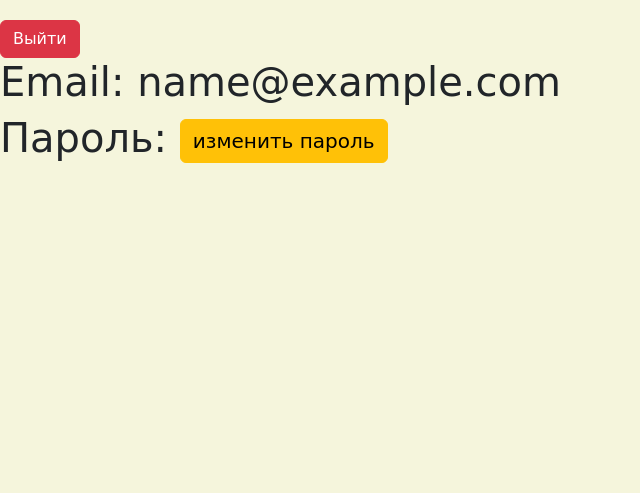
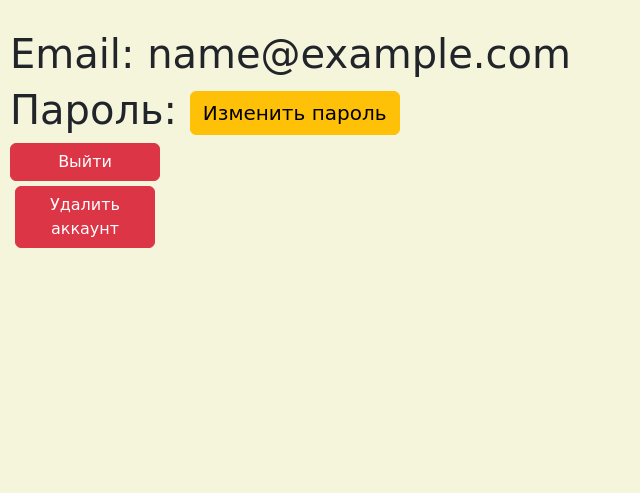
Before and after one commit to Anfisa2209/website_project, a Flask app: page /profile in a window 1280 px wide. Shown: the part 90-583 px from the top of the page, without its empty margins (0-640 px from the left). Run offline with Flask 3, Linux system fonts and the light colour scheme; a user stored in the database is signed in; a database or web service that is not in the repository returns one stand-in record (values such as "Sample title"); data that the repository does not hold is empty; some libraries are stand-ins or nearby versions.

Commit message:
Удаление аккаунта

```diff
--- a/main.py
+++ b/main.py
@@ -57,7 +57,7 @@ def logout():
 @app.route('/delete_comment/<int:comment_id>,<image_id>')
 def delete_comment(comment_id, image_id):
     if delete(f'{SERVER_URL}/{API_PREFIX}/comments/{comment_id}').json().get("success"):
-        flash('Комментарий удален')
+        flash('Комментарий удален', 'success')
         return redirect(f'/scheme/{image_id}')
     return
 
@@ -76,7 +76,7 @@ def update_comment(comment_id):
                                                                   'user_id': user_id,
                                                                   'scheme_name': scheme_name})
     link = f'/scheme/{scheme_name}'
-    flash('Комментарий изменён')
+    flash('Комментарий изменён', 'success')
     return redirect(link)
 
 
@@ -224,7 +224,7 @@ def change_password(user_id):
         if new_password == old_password:
             return render_template('change_password.html', form=form,
                                    css_url=url_for('static', filename='css/login.css'),
-                                   password_message='Это ваш текуший пароль, придумайте другой')
+                                   password_message='Это ваш текущий пароль, придумайте другой')
         if new_password != repeat_password:
             return render_template('change_password.html', form=form,
                                    css_url=url_for('static', filename='css/login.css'),
@@ -235,6 +235,23 @@ def change_password(user_id):
         return redirect('/profile')
 
     return render_template('change_password.html', form=form, css_url=url_for('static', filename='css/login.css'))
+
+
+@app.route('/delete_account/<int:user_id>', methods=['POST'])
+@login_required
+def delete_account(user_id):
+    if current_user.id != user_id:
+        abort(403)
+
+    db_sess = db_session.create_session()
+    user = db_sess.query(User).get(user_id)
+
+    db_sess.delete(user)
+    db_sess.commit()
+
+    logout_user()
+    flash('Ваш аккаунт был успешно удалён', 'info')
+    return redirect('/')
 
 
 @app.route('/about_us')
--- a/templates/base.html
+++ b/templates/base.html
@@ -15,8 +15,8 @@
 
     <header id="header">
       <div class="container">
-          <a href="/"><img src="{{ url_for('static', filename='img/settings.png') }}" class="image" id="gear" alt="шестеренка"></a>
-        <a href="/"><div class="title" id="title">
+          <a href="/#contentMain"><img src="{{ url_for('static', filename='img/settings.png') }}" class="image" id="gear" alt="шестеренка"></a>
+        <a href="/#contentMain"><div class="title" id="title">
             <span>H</span><span>S</span><span>-</span><span>P</span><span>o</span><span>r</span><span>t</span><span>a</span><span style="font-family: Jokerman;">l.</span><br>
             <span>E</span><span>n</span><span>g</span><span>i</span><span>n</span><span>e</span><span>e</span><span>r</span><span>i</span><span>n</span><span>g</span>
         </div></a>
--- a/templates/profile.html
+++ b/templates/profile.html
@@ -11,6 +11,9 @@
     margin: 15px;
     border-radius: 5px;
 }
+    .user-data {margin:10px}
+    .user-buttons{display:grid;width:150px}
+
 
 </style>
 {% with messages = get_flashed_messages(with_categories=true) %}
@@ -22,7 +25,35 @@
         {% endfor %}
     {% endif %}
 {% endwith %}
-<a class="btn btn-danger" href="/logout">Выйти</a>
-<h1>Email: {{email}}</h1>
-<h1>Пароль: <a class="btn btn-warning" href="/change_password/{{current_user.id}}">изменить пароль</a></h1>
+
+<div class="user-data">
+    <h1>Email: {{email}}</h1>
+    <h1>Пароль: <a class="btn btn-warning" href="/change_password/{{current_user.id}}">Изменить пароль</a></h1>
+    <div class="user-buttons">
+        <a class="btn btn-danger" href="/logout">Выйти</a>
+        <button type="button" class="btn btn-danger" style="margin:5px" data-bs-toggle="modal" data-bs-target="#deleteModal">
+            Удалить аккаунт
+        </button>
+    </div>
+</div>
+
+<div class="modal fade" id="deleteModal" tabindex="-1">
+    <div class="modal-dialog">
+        <div class="modal-content">
+            <div class="modal-header">
+                <h5 class="modal-title">Подтверждение удаления</h5>
+                <button type="button" class="btn-close" data-bs-dismiss="modal"></button>
+            </div>
+            <div class="modal-body">
+                Вы уверены, что хотите удалить аккаунт? Это действие нельзя отменить!
+            </div>
+            <div class="modal-footer">
+                <button type="button" class="btn btn-secondary" data-bs-dismiss="modal">Отмена</button>
+                <form action="{{ url_for('delete_account', user_id=current_user.id) }}" method="POST">
+                    <button type="submit" class="btn btn-danger">Удалить навсегда</button>
+                </form>
+            </div>
+        </div>
+    </div>
+</div>
 {% endblock %}
--- a/tools/service_files.py
+++ b/tools/service_files.py
@@ -38,7 +38,10 @@ def get_comments(scheme_name):
         for comment in all_comments.get('comments'):
             if comment['scheme_name'] == scheme_name or scheme_name == 'all':
                 user_id = comment['user_id']
-                user = get(f"{SERVER_URL}/api/users/{user_id}").json()
+                try:
+                    user = get(f"{SERVER_URL}/api/users/{user_id}").json()
+                except requests.exceptions.JSONDecodeError:
+                    continue  # если нет пользователя с таким айди, пропускаем комментарий
                 if user:
                     com = comment
                     com['user_name'] = user['users'][0]['name']
```
Also changed, not shown: db/hs_portal.db.
